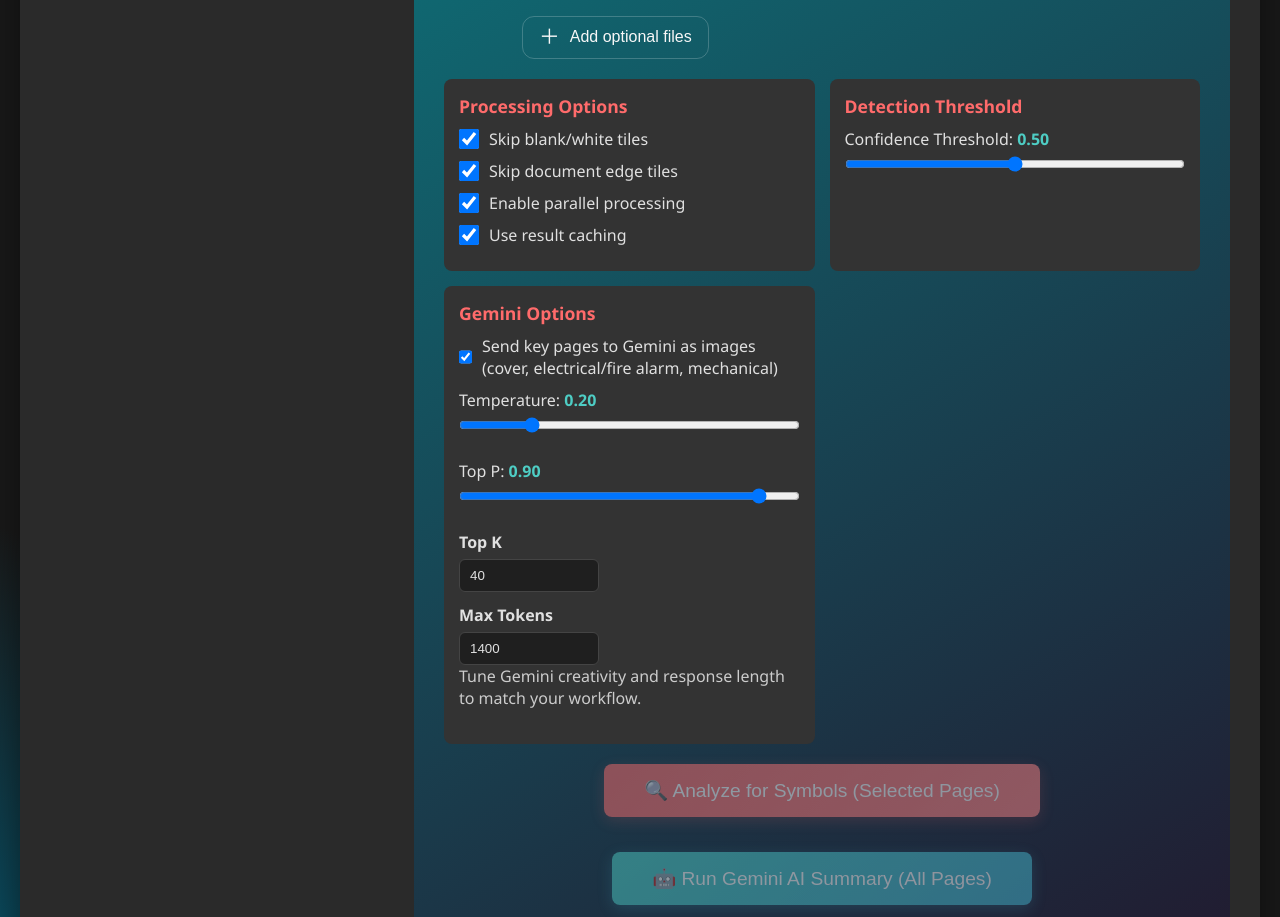
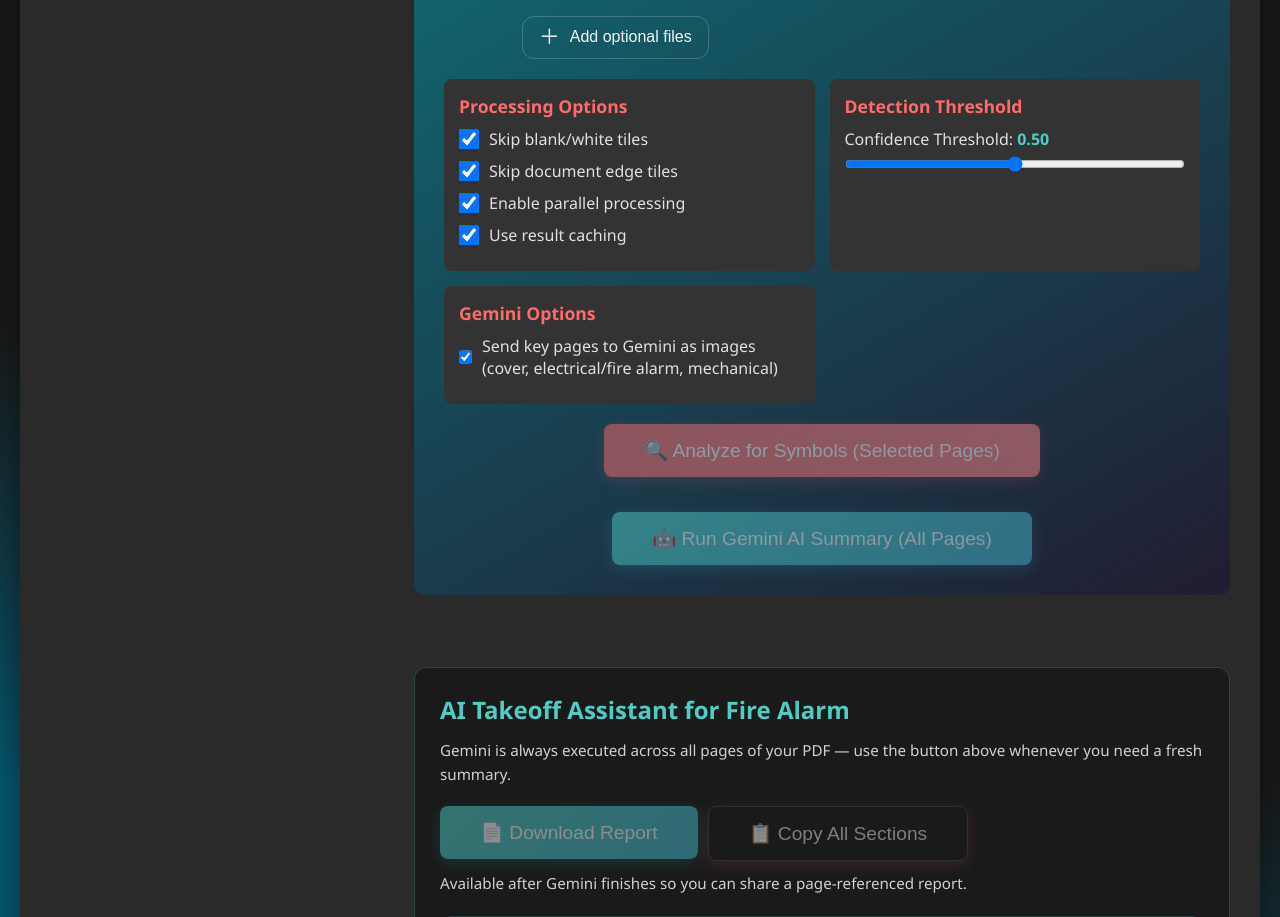
Before and after one commit to dms0313/Fire-Alarm-Project-Takeoff-Assistant, a Flask app: page / in a window 1280 px wide. Shown: the part 577-1494 px from the top of the page. Run offline with Flask 3, Linux system fonts and the light colour scheme; data that the repository does not hold is empty; some libraries are stand-ins or nearby versions.

Commit message:
Remove advanced Gemini controls

```diff
--- a/routes/analysis.py
+++ b/routes/analysis.py
@@ -25,38 +25,6 @@
 analysis_jobs = {}
 analysis_lock = threading.Lock()
 history_store = HistoryStore()
-
-
-def _parse_float_field(form, key, default, min_value=None, max_value=None):
-    raw_value = form.get(key)
-    if raw_value is None:
-        return default
-
-    try:
-        value = float(raw_value)
-        if min_value is not None:
-            value = max(min_value, value)
-        if max_value is not None:
-            value = min(max_value, value)
-        return value
-    except (TypeError, ValueError):
-        return default
-
-
-def _parse_int_field(form, key, default, min_value=None, max_value=None):
-    raw_value = form.get(key)
-    if raw_value is None:
-        return default
-
-    try:
-        value = int(float(raw_value))
-        if min_value is not None:
-            value = max(min_value, value)
-        if max_value is not None:
-            value = min(max_value, value)
-        return value
-    except (TypeError, ValueError):
-        return default
 
 
 def register_analysis_routes(app, analyzer):
@@ -239,16 +207,6 @@
             return jsonify({'success': False, 'error': 'Empty filename'}), 400
 
         send_images = request.form.get('send_images', 'true').lower() == 'true'
-        temperature = _parse_float_field(request.form, 'temperature', config.GEMINI_TEMPERATURE, 0, 1)
-        top_p = _parse_float_field(request.form, 'top_p', config.GEMINI_TOP_P, 0, 1)
-        top_k = _parse_int_field(request.form, 'top_k', config.GEMINI_TOP_K, 1, 64)
-        max_output_tokens = _parse_int_field(
-            request.form,
-            'max_output_tokens',
-            config.GEMINI_MAX_OUTPUT_TOKENS,
-            256,
-            4096,
-        )
 
         # Save uploaded file
         job_id = str(uuid.uuid4())
@@ -263,13 +221,6 @@
 
         try:
             logger.info(f"Starting Gemini analysis job {job_id}")
-
-            analyzer.gemini_analyzer.update_generation_settings(
-                temperature=temperature,
-                top_p=top_p,
-                top_k=top_k,
-                max_output_tokens=max_output_tokens,
-            )
 
             # =================================================================
             # UPDATED CALL: Pass the pdf_path directly to the new analyzer
--- a/static/css/style.css
+++ b/static/css/style.css
@@ -630,13 +630,6 @@
 .slider-value {
     color: #4ECDC4;
     font-weight: bold;
-}
-
-.gemini-advanced-grid {
-    display: grid;
-    grid-template-columns: repeat(auto-fit, minmax(220px, 1fr));
-    gap: 12px;
-    margin-top: 10px;
 }
 
 .input-group {
--- a/static/js/main.js
+++ b/static/js/main.js
@@ -54,12 +54,6 @@
 const historyListWrapper = document.getElementById('historyListWrapper');
 const historyStatus = document.getElementById('historyStatus');
 const historyToggle = document.getElementById('historyToggle');
-const geminiTemperatureInput = document.getElementById('geminiTemperature');
-const geminiTemperatureValue = document.getElementById('geminiTemperatureValue');
-const geminiTopPInput = document.getElementById('geminiTopP');
-const geminiTopPValue = document.getElementById('geminiTopPValue');
-const geminiTopKInput = document.getElementById('geminiTopK');
-const geminiMaxTokensInput = document.getElementById('geminiMaxTokens');
 
 const DEVICE_NAME_MAP = {
     cm: 'Control Module',
@@ -267,22 +261,6 @@
             confidenceValue.textContent = parseFloat(e.target.value).toFixed(2);
         });
     }
-
-    if (geminiTemperatureInput && geminiTemperatureValue) {
-        const updateTemperature = (value) => {
-            geminiTemperatureValue.textContent = parseFloat(value || 0).toFixed(2);
-        };
-        updateTemperature(geminiTemperatureInput.value);
-        geminiTemperatureInput.addEventListener('input', (e) => updateTemperature(e.target.value));
-    }
-
-    if (geminiTopPInput && geminiTopPValue) {
-        const updateTopP = (value) => {
-            geminiTopPValue.textContent = parseFloat(value || 0).toFixed(2);
-        };
-        updateTopP(geminiTopPInput.value);
-        geminiTopPInput.addEventListener('input', (e) => updateTopP(e.target.value));
-    }
 }
 
 function setupModelSelector() {
@@ -346,28 +324,6 @@
     if (historyList) {
         historyList.setAttribute('aria-hidden', collapsed.toString());
     }
-}
-
-function clampNumber(value, min, max, fallback) {
-    const num = Number.parseFloat(value);
-    if (Number.isFinite(num)) {
-        return Math.min(max, Math.max(min, num));
-    }
-    return fallback;
-}
-
-function getGeminiGenerationSettings() {
-    const temperature = clampNumber(geminiTemperatureInput ? geminiTemperatureInput.value : null, 0, 1, 0.2);
-    const topP = clampNumber(geminiTopPInput ? geminiTopPInput.value : null, 0, 1, 0.9);
-    const topK = clampNumber(geminiTopKInput ? geminiTopKInput.value : null, 1, 64, 40);
-    const maxTokens = clampNumber(geminiMaxTokensInput ? geminiMaxTokensInput.value : null, 256, 4096, 1400);
-
-    return {
-        temperature,
-        top_p: topP,
-        top_k: topK,
-        max_output_tokens: Math.round(maxTokens),
-    };
 }
 
 function positionPageHoverPreview(target) {
@@ -1242,10 +1198,6 @@
         endpoint = '/api/analyze_gemini';
         const sendGeminiImages = sendGeminiImagesCheckbox ? sendGeminiImagesCheckbox.checked : false;
         formData.append('send_images', sendGeminiImages);
-        const generationSettings = getGeminiGenerationSettings();
-        Object.entries(generationSettings).forEach(([key, value]) => {
-            formData.append(key, value);
-        });
         const specFile = selectedSpecFile || (specFileInput ? specFileInput.files[0] : null);
         if (specFile) {
             formData.append('spec_pdf', specFile);
--- a/templates/index.html
+++ b/templates/index.html
@@ -169,25 +169,6 @@
                                     <input type="checkbox" id="sendGeminiImages" checked>
                                     <label for="sendGeminiImages">Send key pages to Gemini as images (cover, electrical/fire alarm, mechanical)</label>
                                 </div>
-                                <div class="gemini-advanced-grid" aria-label="Fine tune Gemini generation">
-                                    <div class="slider-group">
-                                        <label for="geminiTemperature">Temperature: <span class="slider-value" id="geminiTemperatureValue">0.20</span></label>
-                                        <input type="range" id="geminiTemperature" min="0" max="1" step="0.05" value="0.2">
-                                    </div>
-                                    <div class="slider-group">
-                                        <label for="geminiTopP">Top P: <span class="slider-value" id="geminiTopPValue">0.90</span></label>
-                                        <input type="range" id="geminiTopP" min="0" max="1" step="0.05" value="0.9">
-                                    </div>
-                                    <div class="input-group compact">
-                                        <label for="geminiTopK">Top K</label>
-                                        <input type="number" id="geminiTopK" min="1" max="64" step="1" value="40">
-                                    </div>
-                                    <div class="input-group compact">
-                                        <label for="geminiMaxTokens">Max Tokens</label>
-                                        <input type="number" id="geminiMaxTokens" min="256" max="4096" step="64" value="1400">
-                                    </div>
-                                </div>
-                                <p class="section-subtitle">Tune Gemini creativity and response length to match your workflow.</p>
                             </div>
                         </div>
 
```
